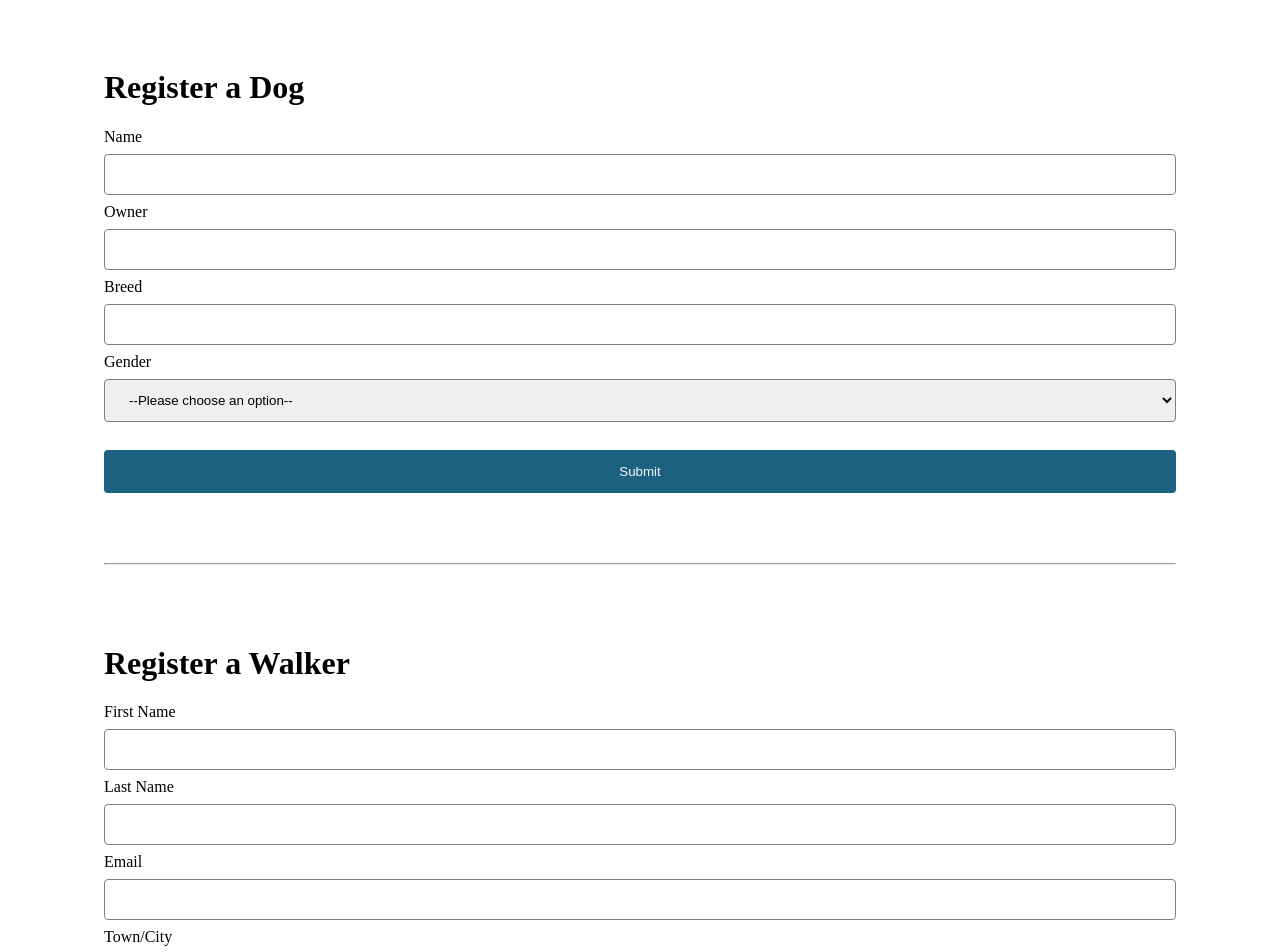
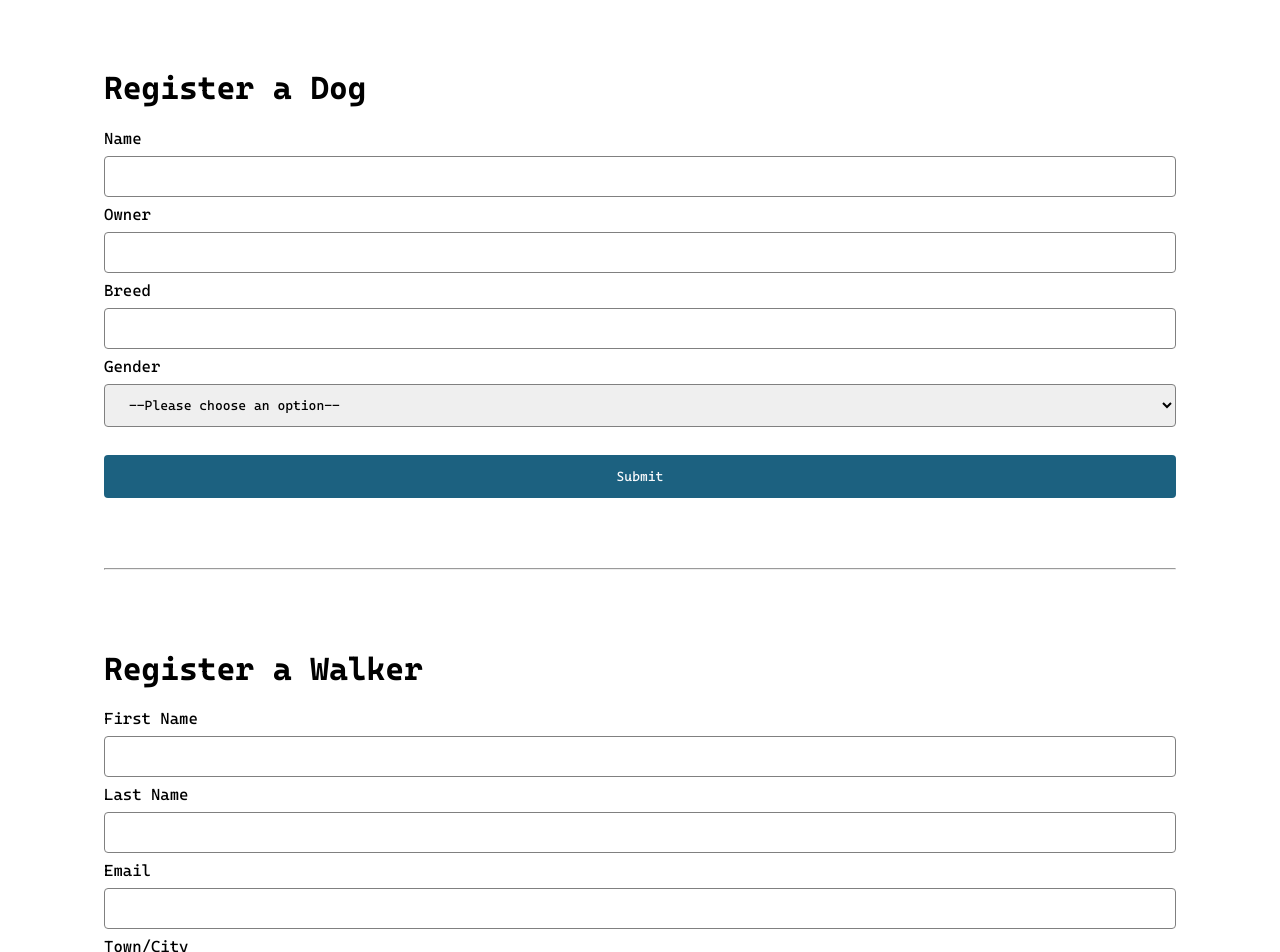
Before and after one commit to WiseNat/BS3221-Summative-Frontend, a SvelteKit app: page / in a window 1280 px wide. Shown: the top 952 px of the page. Built offline with nearby package versions, Linux system fonts and the light colour scheme.

Commit message:
Added Cascadia Mono & fixed label IDs

```diff
--- a/src/app.html
+++ b/src/app.html
@@ -16,6 +16,13 @@
 		    --laurel-green: #ADB29F;
 		    --blue-sapphire: #1C6180;
 		    --yankees-blue: #112638;
+			--font-family: "Cascadia Mono";
+		}
+
+		@font-face {
+			font-family: "Cascadia Mono";
+			src: url("CascadiaMono.ttf");
+    		font-display: swap;
 		}
 	</style>
 </html>
--- a/src/routes/+page.svelte
+++ b/src/routes/+page.svelte
@@ -1,6 +1,11 @@
 <style>
     :root {
         margin: 3em 6em;
+        font-family: var(--font-family);
+    }
+
+    select {
+        font-family: var(--font-family);
     }
 
     input[type=text], input[type=email], input[type=tel], input[type=date], select {
@@ -14,6 +19,7 @@
     }
 
     input[type=submit] {
+        font-family: var(--font-family);
         width: 100%;
         padding: 14px 20px;
         margin: 20px 0;
@@ -40,17 +46,17 @@
 
 <h1>Register a Dog</h1>
 <form method="POST" action="/dog">
-    <label for="name">Name </label>
-    <input type="text" name="name" id="name" required />
+    <label for="dog-name">Name </label>
+    <input type="text" name="dog-name" id="dog-name" required />
     <br>
-    <label for="owner">Owner </label>
-    <input type="text" name="owner" id="owner" required />
+    <label for="dog-owner">Owner </label>
+    <input type="text" name="dog-owner" id="dog-owner" required />
     <br>
-    <label for="breed">Breed </label>
-    <input type="text" name="breed" id="breed" required />
+    <label for="dog-breed">Breed </label>
+    <input type="text" name="dog-breed" id="dog-breed" required />
     <br>
-    <label for="gender">Gender </label>
-    <select name="gender" id="gender-select">
+    <label for="dog-gender">Gender </label>
+    <select name="dog-gender" id="dog-gender">
         <option value="">--Please choose an option--</option>
         <option value="male">Male</option>
         <option value="female">Female</option>
@@ -60,24 +66,24 @@
 </form>
 <hr>
 <h1>Register a Walker</h1>
-<form method="POST" action="/walker">
-    <label for="name">First Name </label>
-    <input type="text" name="name" id="name" required/>
+    <form method="POST" action="/walker">
+    <label for="walker-first-name">First Name </label>
+    <input type="text" name="walker-first-name" id="walker-first-name" required/>
     <br>
-    <label for="name">Last Name </label>
-    <input type="text" name="name" id="name" required/>
+    <label for="walker-last-name">Last Name </label>
+    <input type="text" name="walker-last-name" id="walker-last-name" required/>
     <br>
-    <label for="email">Email </label>
-    <input type="email" name="email" id="email" required/>
+    <label for="walker-email">Email </label>
+    <input type="email" name="walker-email" id="walker-email" required/>
     <br>
-    <label for="town-city">Town/City </label>
-    <input type="text" name="town-city" id="town-city" required/>
+    <label for="walker-town-city">Town/City </label>
+    <input type="text" name="walker-town-city" id="walker-town-city" required/>
     <br>
-    <label for="contact-number">Contact Number </label>
-    <input type="tel" name="contact-number" id="contact-number" required/>
+    <label for="walker-contact-number">Contact Number </label>
+    <input type="tel" name="walker-contact-number" id="walker-contact-number" required/>
     <br>
-    <label for="dob">Date of Birth </label>
-    <input type="date" name="dob" id="dob" required/>
+    <label for="walker-dob">Date of Birth </label>
+    <input type="date" name="walker-dob" id="walker-dob" required/>
     <br>
     <input type="submit" value="Submit"/>
 </form>
```
Also changed, not shown: static/CascadiaMono.ttf (added).
